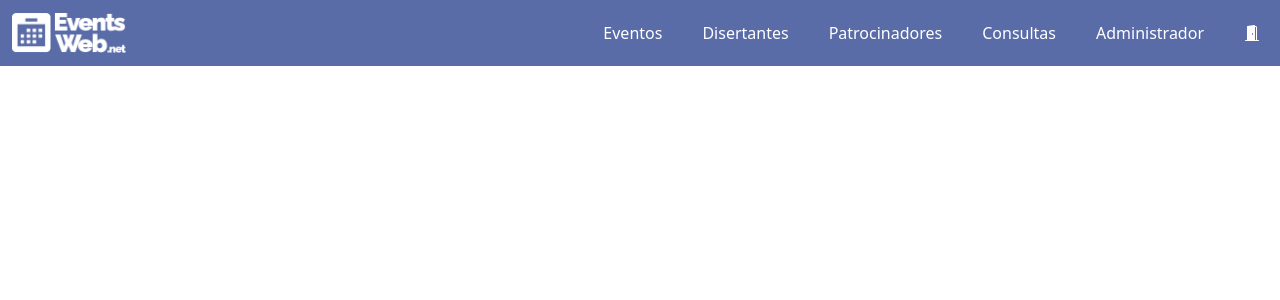
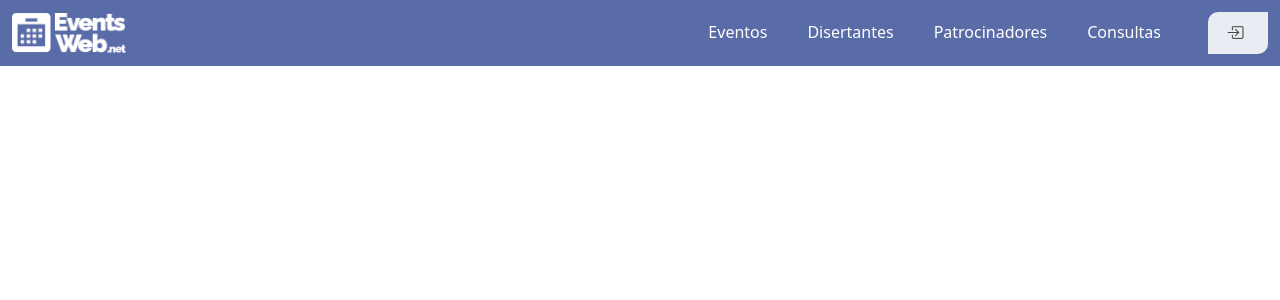
Before and after one commit to Fercho-RJS/gest_events_system, a PHP site: page / in a window 1280 px wide. Shown: the top 300 px of the page. Run offline with PHP 8.4, Linux system fonts and the light colour scheme; some libraries are stand-ins or nearby versions.

Commit message:
Actualización de los estilos

```diff
--- a/php/models/Parameters.php
+++ b/css/custom-navbar.css
@@ -1,13 +1,35 @@
-<?php
-  //Una ⁡⁣⁣⁢clase abstracta⁡ no tiene instancias de esa clase, en una clase concreta SI tenemos que crear las instancias (la instancia es cuando creo un objeto de esa clase). ⁡⁢⁢⁢Una clase abstracta nunca va a tener objetos⁡ (o se va a instanciar).
+.bg-primary {
+  background-color: #5a6ca8 !important;
+}
 
-  //Clase abstracta.
-  class Parameters {
-    const VALOR_DB_HOSTNAME = 'localhost';
-    const VALOR_DB_NAME = 'events';
-    const VALOR_USERNAME = 'root';
-    const VALOR_PASSWORD = '';
-  }
+nav a {
+  color: white !important;
+}
 
-  //⁡⁢⁢⁢Ésto sirve para centralizar los datos de forma segura⁡; puedo poner otras constantes que tengan que ver con otras cosas. Podemos por ejemplo colocar una secretKey para encriptar valores (Hash). ¿Para qué usamos esto?
-?>
+.navbar-toggler {
+  color: white !important;
+  background-color: white;
+}
+
+#tag-acceso {
+  text-decoration: none;
+  margin-left: 15px;
+  width: 60px;
+  text-align: center;
+  color: rgb(68, 68, 68) !important;
+  background-color: rgba(255, 255, 255, 0.87);
+  border-end-end-radius: 10px;
+  border-start-start-radius: 10px;
+  transition: background-color 0.5s ease, font-weight 0.5s ease, color 0.5s ease;
+}
+
+#tag-acceso:hover {
+  font-weight: bold !important;
+  color: aliceblue !important;
+  background-color: rgba(255, 255, 255, 0.363);
+}
+
+.bi-box-arrow-in-right {
+  font-size: 17px;
+  margin-right: 6px;
+}
--- a/index.php
+++ b/index.php
@@ -9,7 +9,7 @@
   <link rel="icon" href="public/img/favicon/icon.png" type="image/x-icon">
   <!--  Mantener el Custom Index CSS al final  -->
   <link rel="stylesheet" href="css/custom-index.css">
-
+  <link rel="stylesheet" href="css/custom-navbar.css">
 </head>
 
 <body id="general-container">
--- a/php/components/navbar.php
+++ b/php/components/navbar.php
@@ -4,7 +4,7 @@
 ?>
 
 <head>
-  <link rel="stylesheet" href="../../css/custom-index.css">
+  <link rel="stylesheet" href="../../css/custom-navbar.css">
 </head>
 
 <nav class="navbar navbar-expand-lg bg-primary">
--- a/php/components/session_vars_test.php
+++ b/php/components/session_vars_test.php
@@ -1,6 +1,6 @@
 <?php
   //Account configs / Configuraciones de la cuenta.
-  $_SESSION['user_logged'] = true;
+  $_SESSION['user_logged'] = false;
   $_SESSION['user_role'] = 'admin';
 
   //User config / configuración de usuario
```
Also changed, not shown: public/pages/pg_login.php (+28 -0 lines), css/custom-login.css (added).
